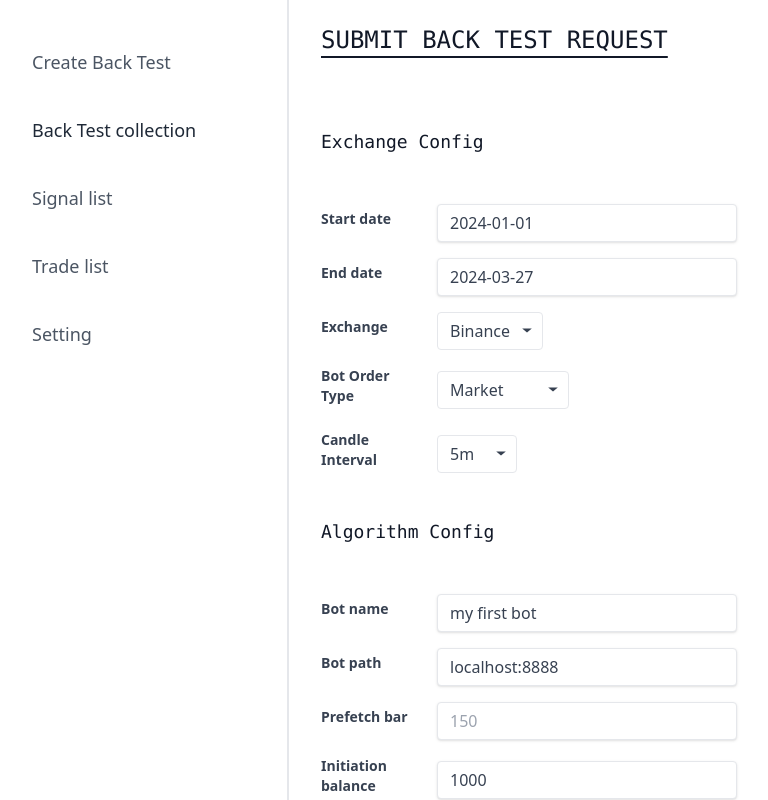
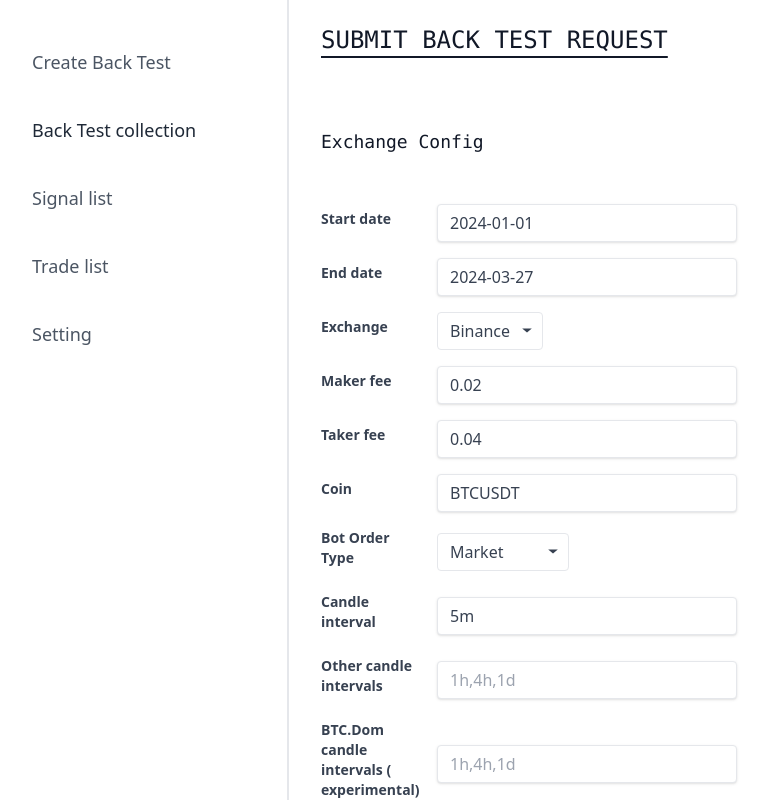
Before and after one commit to truongnhukhang/coin-algorithm-ui, a Next.js app: page /backtest/create in a window 1280 px wide. Shown: the top 800 px of the page, without its empty margins (31-799 px from the left). Built offline with nearby package versions, Linux system fonts and the light colour scheme.

Commit message:
update validator

```diff
--- a/app/backtest/create/page.tsx
+++ b/app/backtest/create/page.tsx
@@ -5,7 +5,42 @@ import Image from 'next/image'
 import { FormEvent, useRef, useState } from 'react';
 import { DefaultApi } from '../../data/apis';
 import BackTestResultVirtualization from '../../component/result';
+import { ta } from 'date-fns/locale';
+import validator from 'validator';
+import { set } from 'date-fns';
+
 export default function BackTestRequestPage() {
+    function validate(backTestRequest: any) {
+        const errors = {}
+        if (!validator.isDate(backTestRequest.startDate, { format: 'yyyy-mm-dd' })) {
+            errors['startDate'] = 'Start date is invalid'
+        }
+        if (!validator.isDate(backTestRequest.endDate, { format: 'yyyy-mm-dd' })) {
+            errors['endDate'] = 'End date is invalid'
+        }
+        if (!validator.isIn(backTestRequest.exchange, ['binance', 'okx'])) {
+            errors['exchange'] = 'Exchange is invalid'
+        }
+        if (!validator.isIn(backTestRequest.botOrderType, ['MARKET', 'LIMIT_ORDER'])) {
+            errors['botOrderType'] = 'Bot order type is invalid'
+        }
+        if (!validator.isDecimal(backTestRequest.makerFee)) {
+            errors['makerFee'] = 'Maker fee is invalid'
+        }
+        if (!validator.isDecimal(backTestRequest.takerFee)) {
+            errors['takerFee'] = 'Taker fee is invalid'
+        }
+        if (!validator.isIn(backTestRequest.mainInterval, ['1m', '3m', '5m', '15m', '30m', '1h', '2h', '4h', '6h', '8h', '1d', '3d', '1w'])) {
+            errors['mainInterval'] = 'Main interval is invalid , allowed value: 1m, 3m, 5m, 15m, 30m, 1h, 2h, 4h, 6h, 8h, 1d, 3d, 1w'
+        }
+        if (!validator.isDecimal(backTestRequest.initBalance) || parseFloat(backTestRequest.initBalance) < 0) {
+            errors['initBalance'] = 'Init balance is invalid, must be a positive number'
+        }
+        if (!validator.isInt(backTestRequest.numberWorker)) {
+            errors['numberWorker'] = 'Number worker is invalid'
+        }
+        return errors
+    }
     const [isLoading, setLoading] = useState(false)
     const firstDateOfTheYear = new Date().getFullYear() + '-01' + '-01'
     const toDay = Intl.DateTimeFormat('sv-SE').format(new Date())
@@ -13,15 +48,21 @@ export default function BackTestRequestPage() {
         startDate: firstDateOfTheYear,
         endDate: toDay,
         exchange: 'binance',
+        coin: 'BTCUSDT',
         botOrderType: 'MARKET',
+        makerFee: '0.02',
+        takerFee: '0.04',
         mainInterval: '5m',
         indicatorParam: "",
         preFetchBar: '',
         initBalance: '1000',
         numberWorker: '1',
         botPath: 'localhost:8888',
-        botName: 'my first bot'
+        botName: 'my first bot',
+        otherIntervals: [] as string[],
+        btcDomIntervals: [] as string[],
     })
+    const [submitStatus, setSubmitStatus] = useState({})
     async function upload(formData: FormData) {
         try {
             setLoading(true)
@@ -30,15 +71,20 @@ export default function BackTestRequestPage() {
                 body: formData,
             });
             const result = await response.json();
-
+            setSubmitStatus({ 'Submit successfully': result })
         } catch (error) {
-            console.error("Error:", error);
+            setSubmitStatus({ 'error when submit': error + '' })
         } finally {
             setLoading(false)
         }
     }
     const handlerSubmit = (e: FormEvent) => {
         e.preventDefault();
+        const errors = validate(backTestRequest)
+        if (Object.keys(errors).length > 0) {
+            setSubmitStatus(errors)
+            return
+        } else {
             const formData = new FormData();
             const inputElement = document.querySelector('input[type="file"]') as HTMLInputElement;
             const file = inputElement?.files?.item(0) as File;
@@ -57,15 +103,21 @@ export default function BackTestRequestPage() {
                 endDateStr: backTestRequest.endDate,
                 exchange: backTestRequest.exchange,
                 botOrderType: backTestRequest.botOrderType,
+                makerFee: backTestRequest.makerFee,
+                takeFee: backTestRequest.takerFee,
                 mainInterval: backTestRequest.mainInterval,
                 preFetchBar: backTestRequest.preFetchBar,
                 initBalance: backTestRequest.initBalance,
                 numberWorker: backTestRequest.numberWorker,
                 botPath: backTestRequest.botPath,
                 botName: backTestRequest.botName,
-            indicatorParam: indicatorObj
+                indicatorParam: indicatorObj,
+                otherIntervals: backTestRequest.otherIntervals,
+                btcDomIntervals: backTestRequest.btcDomIntervals
             }));
             upload(formData)
+        }
+
     }
     return (
         <div>
@@ -91,6 +143,7 @@ export default function BackTestRequestPage() {
                                     }
                                     )
                                 }} />
+
                         </div>
                         <div className="mb-4 flex flex-row items-center">
                             <label className="basis-1/4 text-gray-700 text-sm font-bold mb-2 mr-3" htmlFor="text1">
@@ -128,6 +181,45 @@ export default function BackTestRequestPage() {
                             </div>
                         </div>
                         <div className="mb-4 flex  flex-row items-center">
+                            <label className="basis-1/4 text-gray-700 text-sm font-bold mb-2 mr-3" htmlFor="exchange">
+                                Maker fee
+                            </label>
+                            <input className="flex-1 shadow appearance-none border rounded py-2 px-3 text-gray-700 leading-tight focus:outline-none focus:shadow-outline"
+                                id="text1" type="text" placeholder="BTCUSDT" value={backTestRequest.makerFee} onChange={e => {
+                                    setBackTestRequest({
+                                        ...backTestRequest,
+                                        makerFee: e.target.value
+                                    }
+                                    )
+                                }} />
+                        </div>
+                        <div className="mb-4 flex  flex-row items-center">
+                            <label className="basis-1/4 text-gray-700 text-sm font-bold mb-2 mr-3" htmlFor="exchange">
+                                Taker fee
+                            </label>
+                            <input className="flex-1 shadow appearance-none border rounded py-2 px-3 text-gray-700 leading-tight focus:outline-none focus:shadow-outline"
+                                id="text1" type="text" placeholder="BTCUSDT" value={backTestRequest.takerFee} onChange={e => {
+                                    setBackTestRequest({
+                                        ...backTestRequest,
+                                        takerFee: e.target.value
+                                    }
+                                    )
+                                }} />
+                        </div>
+                        <div className="mb-4 flex  flex-row items-center">
+                            <label className="basis-1/4 text-gray-700 text-sm font-bold mb-2 mr-3" htmlFor="exchange">
+                                Coin
+                            </label>
+                            <input className="flex-1 shadow appearance-none border rounded py-2 px-3 text-gray-700 leading-tight focus:outline-none focus:shadow-outline"
+                                id="text1" type="text" placeholder="BTCUSDT" value={backTestRequest.coin} onChange={e => {
+                                    setBackTestRequest({
+                                        ...backTestRequest,
+                                        coin: e.target.value
+                                    }
+                                    )
+                                }} />
+                        </div>
+                        <div className="mb-4 flex  flex-row items-center">
                             <label className="basis-1/4 text-gray-700 text-sm font-bold mb-2 mr-3" htmlFor="bot-order-type">
                                 Bot Order Type
                             </label>
@@ -150,24 +242,42 @@ export default function BackTestRequestPage() {
                         </div>
                         <div className="mb-4 flex  flex-row items-center">
                             <label className="basis-1/4 text-gray-700 text-sm font-bold mb-2 mr-3" htmlFor="candle-interval">
-                                Candle Interval
+                                Candle interval
                             </label>
-                            <div className="relative">
-                                <select name='mainInterval' value={backTestRequest.mainInterval} onChange={e => {
+                            <input className="flex-1 shadow appearance-none border rounded py-2 px-3 text-gray-700 leading-tight focus:outline-none focus:shadow-outline"
+                                id="text1" type="text" placeholder="BTCUSDT" value={backTestRequest.mainInterval} onChange={e => {
                                     setBackTestRequest({
                                         ...backTestRequest,
                                         mainInterval: e.target.value
                                     }
                                     )
-                                }}
-                                    className="flex-1 appearance-none w-full bg-white border border-gray-200 text-gray-700 py-2 px-3 pr-8 rounded leading-tight focus:outline-none focus:bg-white focus:border-gray-500" id="candle-interval">
-                                    <option value="5m">5m</option>
-                                    <option value="15m">15m</option>
-                                </select>
-                                <div className="pointer-events-none absolute inset-y-0 right-0 flex items-center px-2 text-gray-700">
-                                    <svg className="fill-current h-4 w-4" xmlns="http://www.w3.org/2000/svg" viewBox="0 0 20 20"><path d="M10 12l-6-5h12l-6 5z" /></svg>
+                                }} />
                         </div>
+                        <div className="mb-4 flex  flex-row items-center">
+                            <label className="basis-1/4 text-gray-700 text-sm font-bold mb-2 mr-3" htmlFor="candle-interval">
+                                Other candle intervals
+                            </label>
+                            <input className="flex-1 shadow appearance-none border rounded py-2 px-3 text-gray-700 leading-tight focus:outline-none focus:shadow-outline"
+                                id="text1" type="text" placeholder="1h,4h,1d" value={backTestRequest.otherIntervals} onChange={e => {
+                                    setBackTestRequest({
+                                        ...backTestRequest,
+                                        otherIntervals: e.target.value.split(',')
+                                    }
+                                    )
+                                }} />
                         </div>
+                        <div className="mb-4 flex  flex-row items-center">
+                            <label className="basis-1/4 text-gray-700 text-sm font-bold mb-2 mr-3" htmlFor="candle-interval">
+                                BTC.Dom candle intervals ( experimental)
+                            </label>
+                            <input className="flex-1 shadow appearance-none border rounded py-2 px-3 text-gray-700 leading-tight focus:outline-none focus:shadow-outline"
+                                id="text1" type="text" placeholder="1h,4h,1d" value={backTestRequest.btcDomIntervals} onChange={e => {
+                                    setBackTestRequest({
+                                        ...backTestRequest,
+                                        btcDomIntervals: e.target.value.split(',')
+                                    }
+                                    )
+                                }} />
                         </div>
                         <div className='font-thin text-gray-900 text-lg font-mono pt-6 pb-8 mb-4'>
                             <p>Algorithm Config</p>
@@ -253,6 +363,11 @@ export default function BackTestRequestPage() {
                                 </textarea>
                             </div>
                         </div>
+                        <div className="mb-4 block items-center text-sm text-gray-50 shadow rounded bg-cyan-500">
+                            {Object.keys(submitStatus).map((key) => {
+                                return <div className='py-2 px-2 text-left' key={key}>{submitStatus[key]}</div>
+                            })}
+                        </div>
                         <div className="flex items-center justify-between">
                             <button className="bg-blue-500 hover:bg-blue-700 text-white font-bold py-2 px-4 rounded focus:outline-none focus:shadow-outline">
                                 Submit
```
Also changed, not shown: package.json (+5 -2 lines), 2 other files (tests, documents, lock files or other folders). Lines whose indentation alone changed are shown as unchanged.
